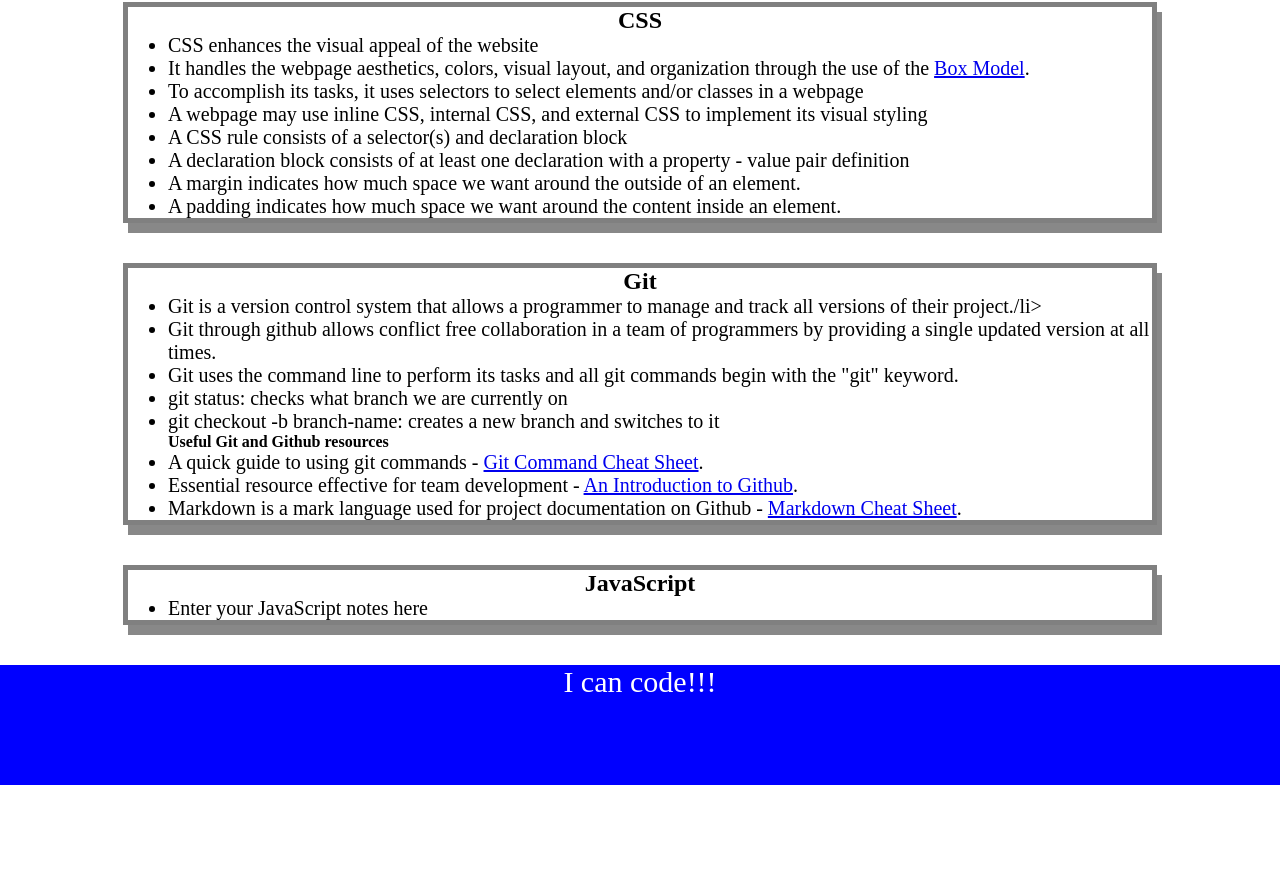
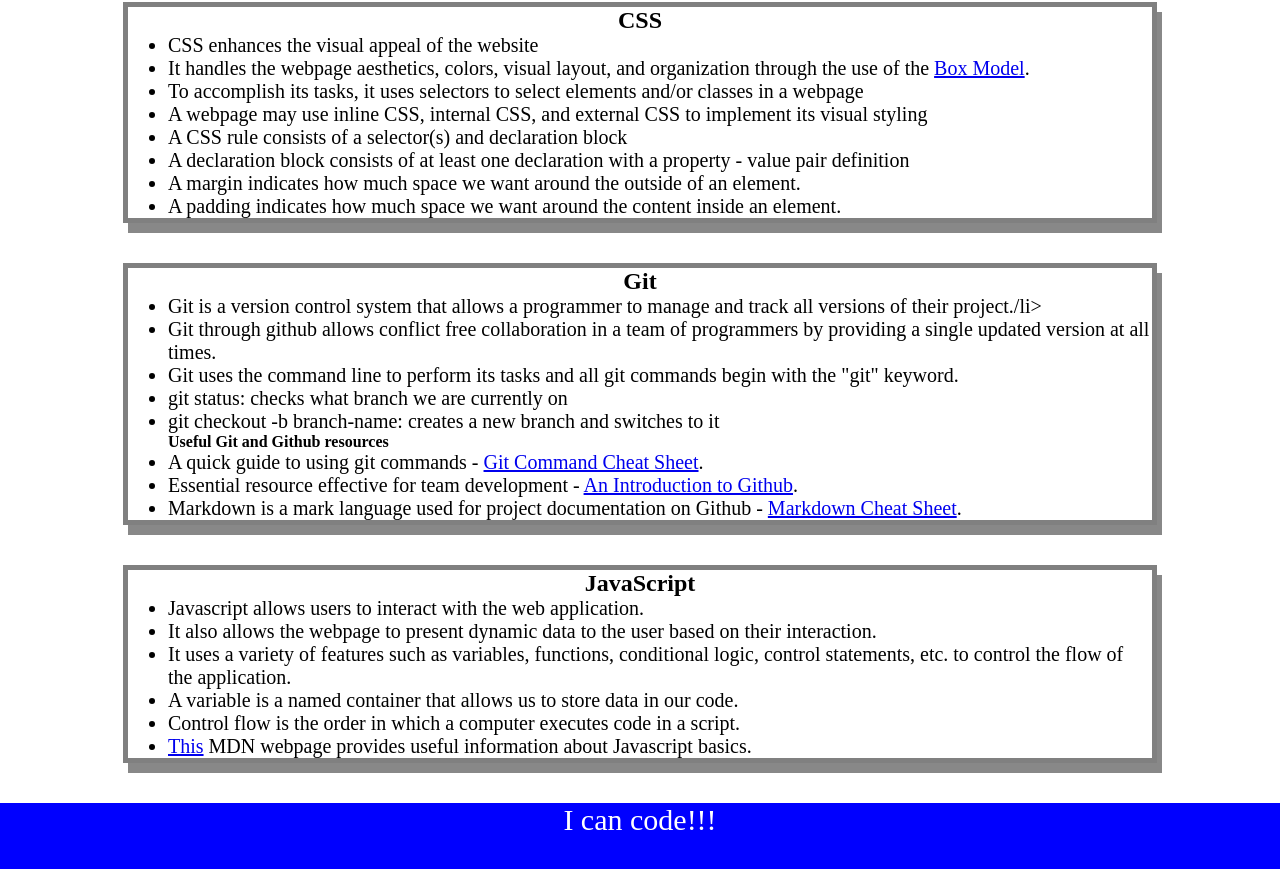
Before and after one commit to ikubiti/prework-study-guide, a plain HTML site: page index.html in a window 1280 px wide. Shown: the part 419-1288 px from the top of the page. Before the commit the page ends 1204 px from the top, so only its background shows below. Drawn offline with Linux system fonts and the light colour scheme.

Commit message:
introduced javascript functions into application and captured my lessons learned

```diff
--- a/assets/script.js
+++ b/assets/script.js
@@ -1,21 +1,31 @@
-// var topics = "HTML, CSS, Git, JavaScript";
-
-// console.log(topics);
-
 var topics = ['HTML', 'CSS', 'Git', 'JavaScript']
 
-for(var i=0; i<topics.length; i++){
-    console.log(topics[i]);
+var randomTopic = topics[Math.floor(Math.random() * topics.length)]
+
+function listTopics() {
+  console.log('Here are the topics we learned through Prework:')
+
+  for (var x = 0; x < topics.length; x++) {
+    console.log(topics[x])
+  }
 }
 
-// if (topic === 'HTML') {
-//   console.log("Let's study HTML!");
-// } else if (topic === 'CSS') {
-//   console.log("Let's study CSS!");
-// } else if (topic === 'Git') {
-//   console.log("Let's study Git!");
-// } else if (topic === 'JavaScript') {
-//   console.log("Let's study JavaScript!");
-// } else {
-//   console.log('Please try again!');
-// }
+function selectTopic() {
+  console.log('Which topic should we study first?')
+
+  if (randomTopic === 'HTML') {
+    console.log("Let's study HTML!")
+  } else if (randomTopic === 'CSS') {
+    console.log("Let's study CSS!")
+  } else if (randomTopic === 'Git') {
+    console.log("Let's study Git!")
+  } else if (randomTopic === 'JavaScript') {
+    console.log("Let's study JavaScript!")
+  } else {
+    console.log('Please try again!')
+  }
+}
+
+listTopics()
+
+selectTopic()
--- a/index.html
+++ b/index.html
@@ -137,12 +137,33 @@
       <section class="card" id="javascript-section">
         <h2>JavaScript</h2>
         <ul>
-          <!-- Student code goes here -->
-          <li>Enter your JavaScript notes here</li>
+          <li>Javascript allows users to interact with the web application.</li>
+          <li>
+            It also allows the webpage to present dynamic data to the user based
+            on their interaction.
+          </li>
+          <li>
+            It uses a variety of features such as variables, functions,
+            conditional logic, control statements, etc. to control the flow of
+            the application.
+          </li>
+          <li>
+            A variable is a named container that allows us to store data in our
+            code.
+          </li>
+          <li>
+            Control flow is the order in which a computer executes code in a
+            script.
+          </li>
+          <li>
+            <a
+              href="https://developer.mozilla.org/en-US/docs/Learn/Getting_started_with_the_web/JavaScript_basics"
+              >This</a
+            >
+            MDN webpage provides useful information about Javascript basics.
+          </li>
         </ul>
       </section>
-
-      <!-- Student code goes here -->
     </main>
 
     <footer>
```
